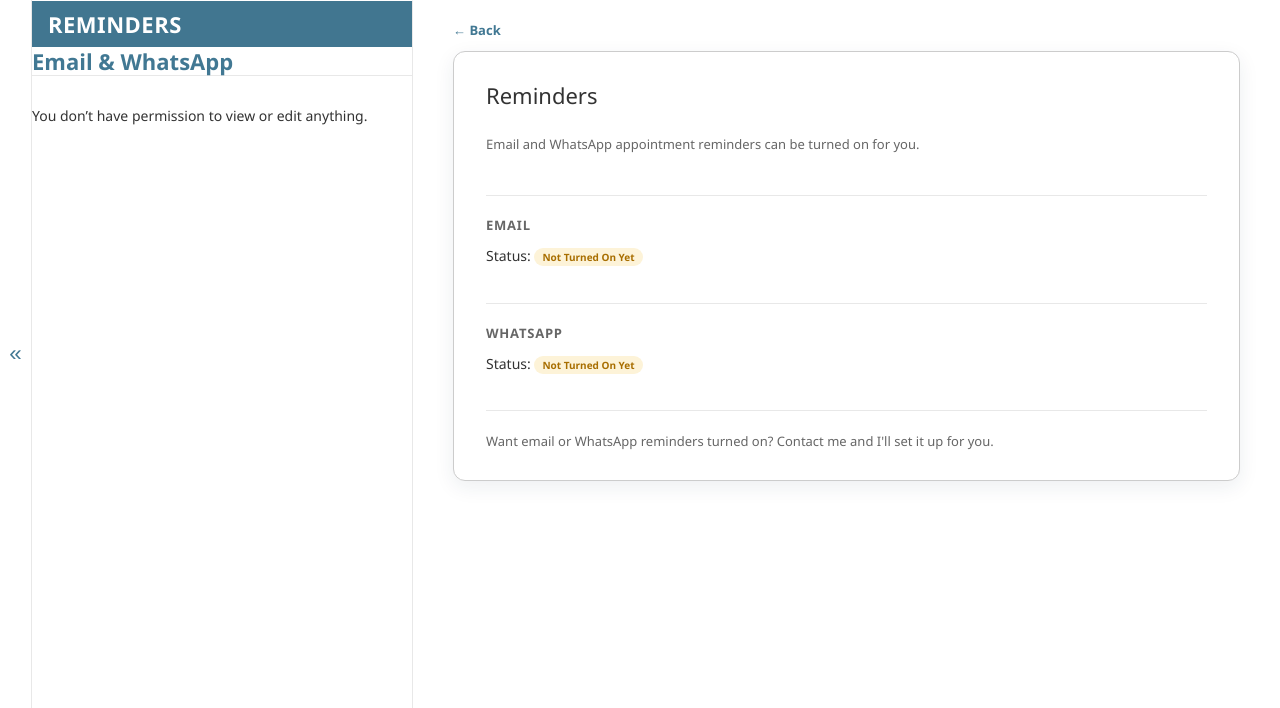
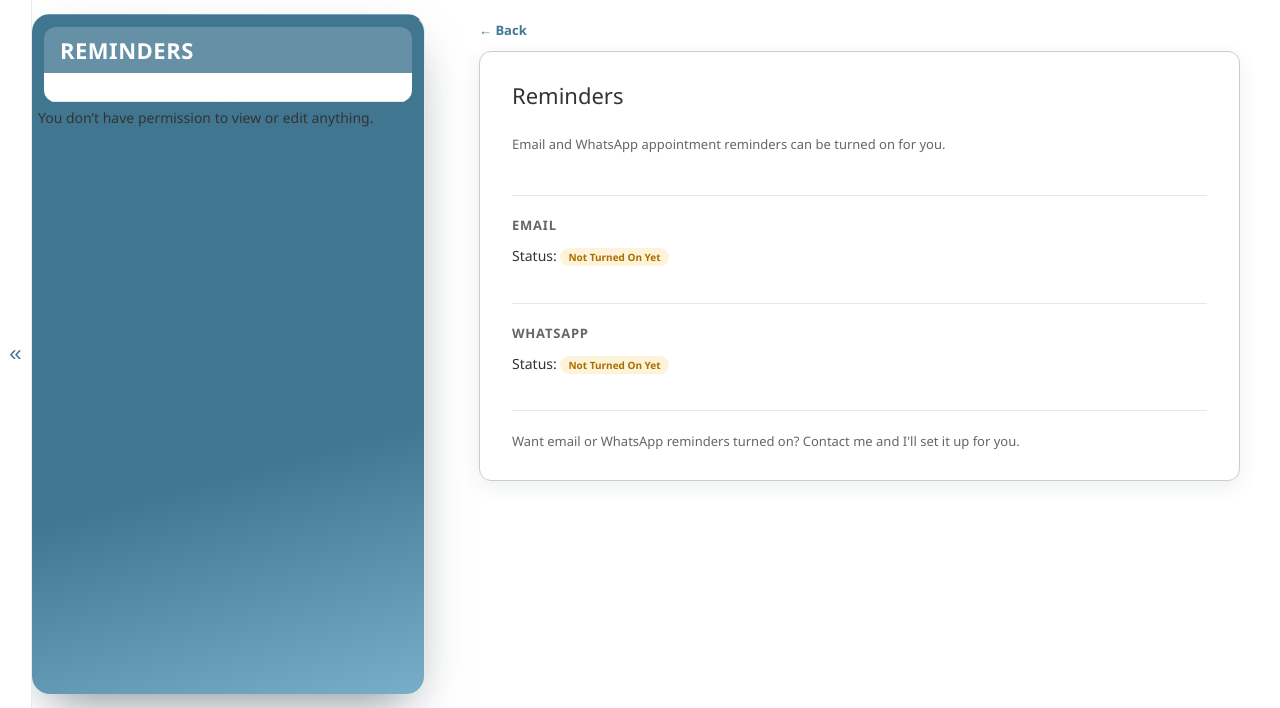
Before and after one commit to dharmveer18/Bookly, a Django app: page /setup/ in a window 1280 px wide. Shown: the part 92-800 px from the top of the page. Run offline with Django 5.2, Linux system fonts and the light colour scheme; the visitor is signed in with stand-in values (Sample User, id 1); lists and menus that the app fills with data are empty.

Commit message:
Give the left nav sidebar a floating dark-panel look
Previous attempt (a light tint + shadow) still blended into the page.
This uses a solid dark gradient panel (the same teal/blue as the header)
with a real gap on every side and full corner rounding, which is what
actually gives dashboards like Linear/Vercel their "floating" contrast.
App groups now render as translucent white chips on the gradient with
light text, instead of the previous white-on-white module boxes.

Co-Authored-By: Claude Sonnet 5 <noreply@anthropic.com>

```diff
--- a/templates/admin/base_site.html
+++ b/templates/admin/base_site.html
@@ -14,6 +14,13 @@
         flex-basis: 380px !important;
         left: -381px;
         margin-left: -381px;
+        margin-top: 14px;
+        margin-right: 14px;
+        margin-bottom: 14px;
+        border-radius: 18px;
+        background: linear-gradient(165deg, var(--secondary), var(--header-bg) 65%, var(--primary));
+        box-shadow: 0 22px 48px -18px rgba(15, 35, 48, 0.55);
+        padding: 6px;
     }
     .main.shifted > #nav-sidebar + .content {
         max-width: calc(100% - 413px);
@@ -46,15 +53,34 @@
         letter-spacing: 0.02em;
     }
 
-    /* Sidebar nav polish */
+    /* Sidebar nav polish - dark gradient panel needs light text/links,
+       and each app group reads as its own soft "chip" on the gradient. */
+    #nav-sidebar .module {
+        background: rgba(255, 255, 255, 0.06);
+        border-radius: 12px;
+        margin: 6px;
+        overflow: hidden;
+    }
     #nav-sidebar .module caption, #nav-sidebar .module th {
         font-weight: 600;
     }
+    #nav-sidebar .module caption {
+        background: rgba(255, 255, 255, 0.14);
+        color: #fff;
+    }
+    #nav-sidebar .module th a,
+    #nav-sidebar .module caption a {
+        color: #fff;
+    }
+    #nav-sidebar .module td a {
+        color: rgba(255, 255, 255, 0.85);
+    }
     #nav-sidebar .current-model {
+        background: rgba(255, 255, 255, 0.16);
         border-radius: 6px;
     }
     #nav-sidebar table tr:hover td, #nav-sidebar table tr:hover th {
-        background: var(--darkened-bg);
+        background: rgba(255, 255, 255, 0.1);
     }
 
     /* Dashboard layout: keep the sidebar module reliably on the right */
```
